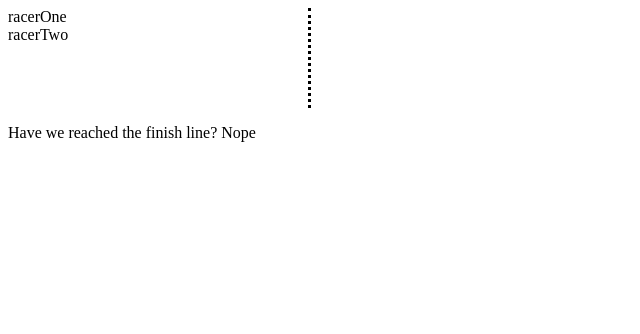
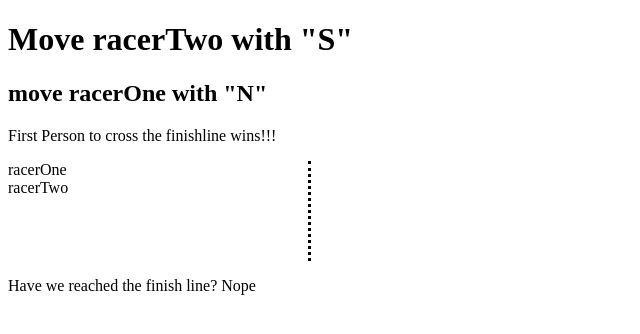
Before and after one commit to ColeWill/Dumb-RacerGame, a plain HTML site: page racer.html in a window 1280 px wide. Shown: the whole page, without its empty margins (0-640 px from the left). Drawn offline with nearby package versions, Linux system fonts and the light colour scheme.

Commit message:
final submit with comments

```diff
--- a/racer.html
+++ b/racer.html
@@ -12,7 +12,9 @@
 
 </head>
 <body>
-
+<h1>Move racerTwo with "S" </h1>
+<h2>move racerOne with "N"</h2>
+<p>First Person to cross the finishline wins!!!</p>
 <div class="fLine">
 <!-- this div contains my text that is the graphic representation of a racer, I use jQuery to grab these divs and move them across the screen -->
 	<div id="divOne" type="text">racerOne </div>
```
